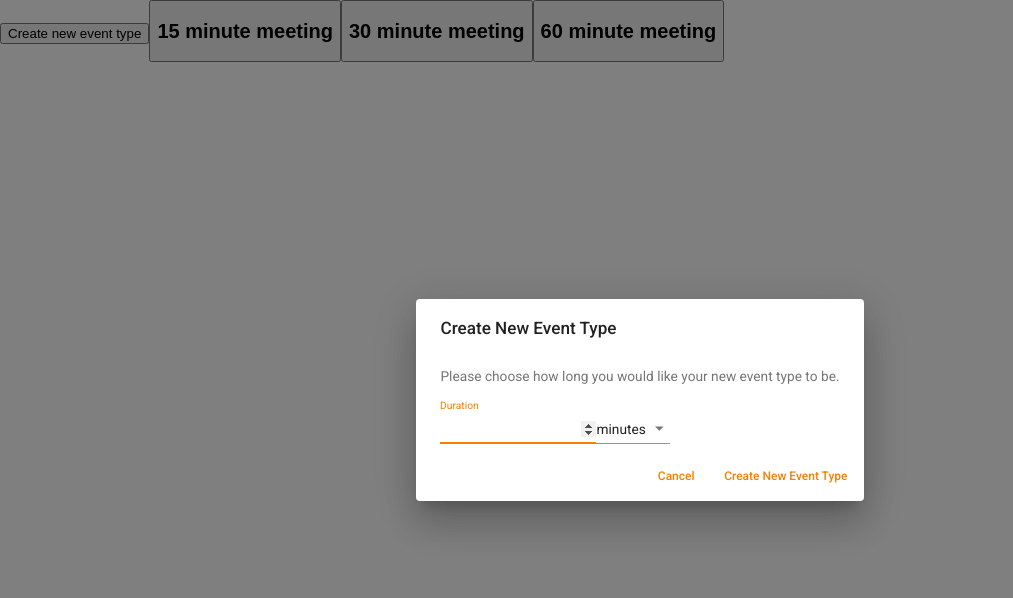
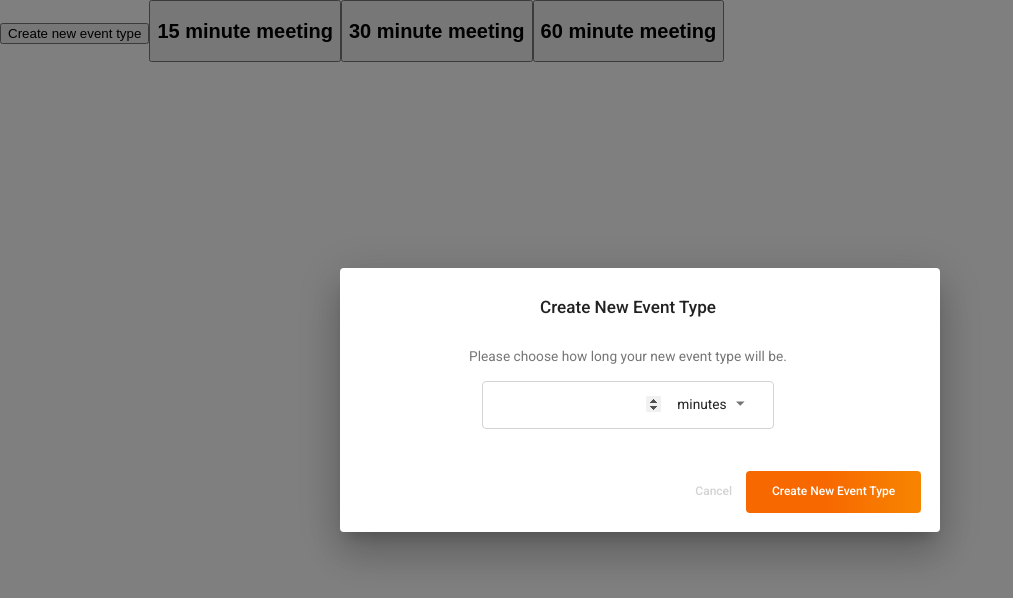
Before and after one commit to hatchways/team-yugioh, a React (Create React App) app in the folder client/: page /event in a window 1280 px wide. Both pictures are taken after a click on the button "Create new event type". Shown: the top 598 px of the page, without its empty margins (0-1013 px from the left). Built offline with nearby package versions, Linux system fonts and the light colour scheme; no server answers.

Commit message:
dialog styled

```diff
--- a/client/src/pages/CreateEvent.js
+++ b/client/src/pages/CreateEvent.js
@@ -4,18 +4,58 @@ import {
     DialogTitle,
     DialogContent,
     DialogContentText,
-    TextField,
     DialogActions,
     Button,
     Select,
     MenuItem,
     Grid,
+    Input,
+    Box,
 } from "@material-ui/core";
-import { useTheme } from "@material-ui/core/styles";
+import { makeStyles } from "@material-ui/core/styles";
 import axios from "axios";
 import mongoose from "mongoose";
 
+const useStyles = makeStyles((theme) => ({
+    root: {
+        display: "flex",
+        justifyContent: "center",
+        flexDirection: "column",
+    },
+    cancel: {
+        margin: theme.spacing(3, 0, 2),
+        color: "lightgrey",
+    },
+    instruction: {
+        width: "100%",
+        textAlign: "center",
+        marginBottom: "3%",
+    },
+    button: {
+        background: theme.palette.primary.button,
+        color: "white",
+        padding: "2% 5%",
+        margin: "5% -6% 2% 0",
+    },
+    box: {
+        padding: "0 3%",
+        width: "90%",
+    },
+    formLabel: {
+        marginTop: "2%",
+        textAlign: "center",
+    },
+    groupedInput: {
+        border: "1px solid lightgray",
+        borderRadius: "4px",
+        padding: "0 3%",
+        width: "fit-content",
+        margin: "auto",
+    },
+}));
+
 function CreatEvent(props) {
+    const classes = useStyles();
     const [userEvents, setUserEvents] = useState([15, 30, 60]);
     const [openNewEvent, setOpenNewEvent] = useState(false);
     const [unit, setUnit] = useState("min");
@@ -84,40 +124,77 @@ function CreatEvent(props) {
                 open={openNewEvent}
                 onClose={handleClose}
                 aria-labelledby="form-dialog-title"
+                classes={{
+                    root: classes.root,
+                }}
+                fullWidth={true}
+                maxWidth="sm"
             >
-                <DialogTitle id="form-dialog-title">
+                <Box className={classes.box}>
+                    <DialogTitle
+                        id="form-dialog-title"
+                        variant="h6"
+                        className={classes.formLabel}
+                    >
                         Create New Event Type
                     </DialogTitle>
                     <DialogContent>
-                    <DialogContentText>
-                        Please choose how long you would like your new event
-                        type to be.
+                        <DialogContentText className={classes.instruction}>
+                            Please choose how long your new event type will be.
                         </DialogContentText>
-                    <Grid container={true} alignItems="baseline">
-                        <TextField
+                        <Grid
+                            container={true}
+                            direction="row"
+                            alignItems="baseline"
+                            justify="center"
+                            spacing="2"
+                            className={classes.groupedInput}
+                        >
+                            <Grid item>
+                                <Input
                                     autoFocus
                                     label="Duration"
                                     type="number"
                                     onChange={handleDurationChange}
+                                    disableUnderline={true}
                                 />
+                            </Grid>
+                            <Grid item>
                                 <Select
                                     value={unit}
                                     onChange={handleUnitChange}
                                     label="Units"
+                                    disableUnderline={true}
                                 >
                                     <MenuItem value={"min"}>minutes</MenuItem>
                                     <MenuItem value={"hour"}>hours</MenuItem>
                                 </Select>
                             </Grid>
+                        </Grid>
                     </DialogContent>
                     <DialogActions>
-                    <Button onClick={handleClose} color="primary">
+                        <Grid
+                            container={true}
+                            alignItems="baseline"
+                            justify="flex-end"
+                        >
+                            <Button
+                                onClick={handleClose}
+                                color="primary"
+                                className={classes.cancel}
+                            >
                                 Cancel
                             </Button>
-                    <Button onClick={createNewEventType} color="primary">
+                            <Button
+                                onClick={createNewEventType}
+                                color="primary"
+                                className={classes.button}
+                            >
                                 Create New Event Type
                             </Button>
+                        </Grid>
                     </DialogActions>
+                </Box>
             </Dialog>
         </>
     );
```
Lines whose indentation alone changed are shown as unchanged.
